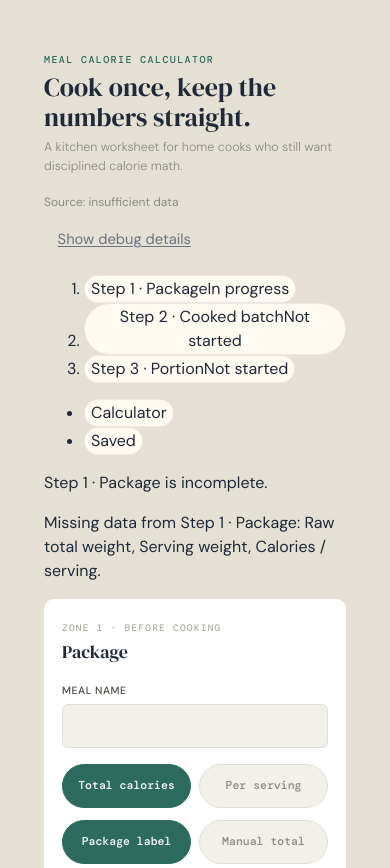
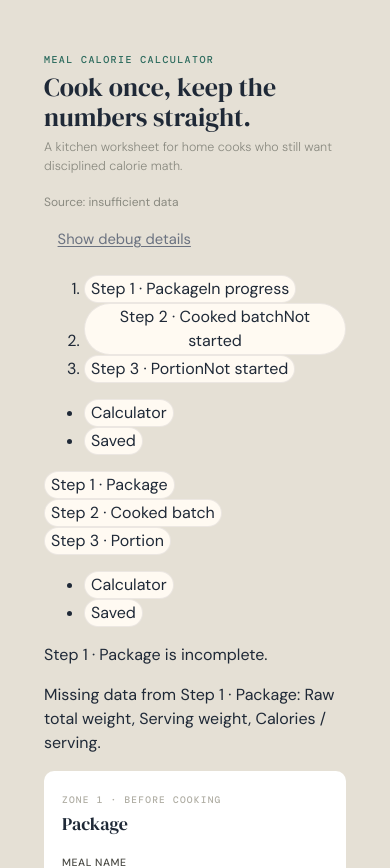
Before and after one commit to relomy/portion_pilot, a React (Vite) app: page / in a window 390 px wide. Shown: the top 868 px of the page. Built offline with nearby package versions, Linux system fonts and the light colour scheme; a web font is replaced by a local one.

Commit message:
fix(ui): complete stepflow shell default and mobile controls

```diff
--- a/src/components/ZoneLayout.tsx
+++ b/src/components/ZoneLayout.tsx
@@ -115,7 +115,6 @@ export function ZoneLayout({
   onClearVariableFields,
 }: ZoneLayoutProps) {
   const [activeStep, setActiveStep] = useState<StepKey>('step1')
-  const [hasNavigatedSteps, setHasNavigatedSteps] = useState(false)
   const [selectedUtility, setSelectedUtility] = useState<'calculator' | 'saved'>(
     'calculator',
   )
@@ -203,6 +202,17 @@ export function ZoneLayout({
             },
           ]
       : []
+  const handleStepChange = (step: StepKey) => {
+    setActiveStep(step)
+  }
+  const handleUtilityChange = (utility: 'calculator' | 'saved' | 'settings') => {
+    setSelectedUtility(utility === 'saved' ? 'saved' : 'calculator')
+  }
+  const inactivePanelStyle = {
+    maxHeight: 0,
+    opacity: 0,
+    overflow: 'hidden' as const,
+  }
 
   return (
     <div className="zone-layout" data-testid="zone-layout-root">
@@ -229,7 +239,7 @@ export function ZoneLayout({
         data-active-step={activeStep}
         data-selected-utility={selectedUtility}
       >
-        <aside className="zone-layout__stepflow-rail">
+        <aside className="zone-layout__stepflow-rail" data-testid="desktop-stepflow-rail">
           <StepNavigation
             steps={[
               {
@@ -249,16 +259,11 @@ export function ZoneLayout({
               },
             ]}
             activeStep={activeStep}
-            onStepChange={(step) => {
-              setActiveStep(step)
-              setHasNavigatedSteps(true)
-            }}
+            onStepChange={handleStepChange}
           />
           <UtilityNav
             selectedUtility={selectedUtility}
-            onUtilityChange={(utility) =>
-              setSelectedUtility(utility === 'saved' ? 'saved' : 'calculator')
-            }
+            onUtilityChange={handleUtilityChange}
             utilities={['calculator', 'saved']}
             layout="rail"
           />
@@ -269,12 +274,60 @@ export function ZoneLayout({
             className="zone-layout__mobile-step-pills-hook"
             data-mobile-structure="step-pills"
             data-active-step={activeStep}
-          />
+            data-testid="mobile-step-pills"
+          >
+            <div className="zone-layout__mobile-step-pills" role="group" aria-label="Step pills">
+              {(['step1', 'step2', 'step3'] as const).map((stepKey) => (
+                <button
+                  key={stepKey}
+                  type="button"
+                  className="zone-layout__mobile-step-pill"
+                  data-state={stepStates[stepKey].state}
+                  aria-pressed={activeStep === stepKey}
+                  onClick={() => handleStepChange(stepKey)}
+                >
+                  {STEP_LABELS[stepKey]}
+                </button>
+              ))}
+            </div>
+          </div>
           <div
             className="zone-layout__mobile-utility-bar-hook"
             data-mobile-structure="utility-bar"
             data-selected-utility={selectedUtility}
-          />
+            data-testid="mobile-utility-bar"
+          >
+            <nav
+              className="utility-nav"
+              data-layout="bottom-bar"
+              aria-label="Mobile utility navigation"
+            >
+              <ul className="utility-nav__list">
+                <li className="utility-nav__item">
+                  <button
+                    type="button"
+                    className="utility-nav__button"
+                    aria-label="Mobile calculator"
+                    aria-pressed={selectedUtility === 'calculator'}
+                    onClick={() => handleUtilityChange('calculator')}
+                  >
+                    Calculator
+                  </button>
+                </li>
+                <li className="utility-nav__item">
+                  <button
+                    type="button"
+                    className="utility-nav__button"
+                    aria-label="Mobile saved"
+                    aria-pressed={selectedUtility === 'saved'}
+                    onClick={() => handleUtilityChange('saved')}
+                  >
+                    Saved
+                  </button>
+                </li>
+              </ul>
+            </nav>
+          </div>
 
           {selectedUtility === 'calculator' ? (
             <section className="zone-layout__calculator-surface" data-testid="calculator-surface">
@@ -296,7 +349,7 @@ export function ZoneLayout({
                   className="zone-layout__step-panel"
                   data-step-key="step1"
                   data-step-active={activeStep === 'step1'}
-                  hidden={hasNavigatedSteps && activeStep !== 'step1'}
+                  style={activeStep === 'step1' ? undefined : inactivePanelStyle}
                 >
                   <Zone1PackageSection
                     form={form}
@@ -316,7 +369,7 @@ export function ZoneLayout({
                   className="zone-layout__step-panel"
                   data-step-key="step2"
                   data-step-active={activeStep === 'step2'}
-                  hidden={hasNavigatedSteps && activeStep !== 'step2'}
+                  style={activeStep === 'step2' ? undefined : inactivePanelStyle}
                 >
                   <Zone2CookedSection
                     cookedInputUnit={cookedInputUnit}
@@ -340,7 +393,7 @@ export function ZoneLayout({
                   className="zone-layout__step-panel"
                   data-step-key="step3"
                   data-step-active={activeStep === 'step3'}
-                  hidden={hasNavigatedSteps && activeStep !== 'step3'}
+                  style={activeStep === 'step3' ? undefined : inactivePanelStyle}
                 >
                   <Zone3PortionSection
                     form={form}
```
Also changed, not shown: 1 other file (tests, documents, lock files or other folders).
